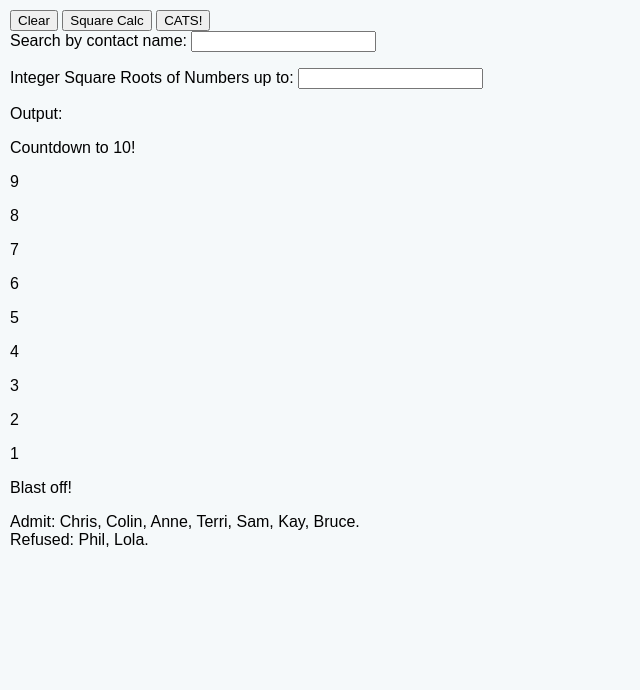
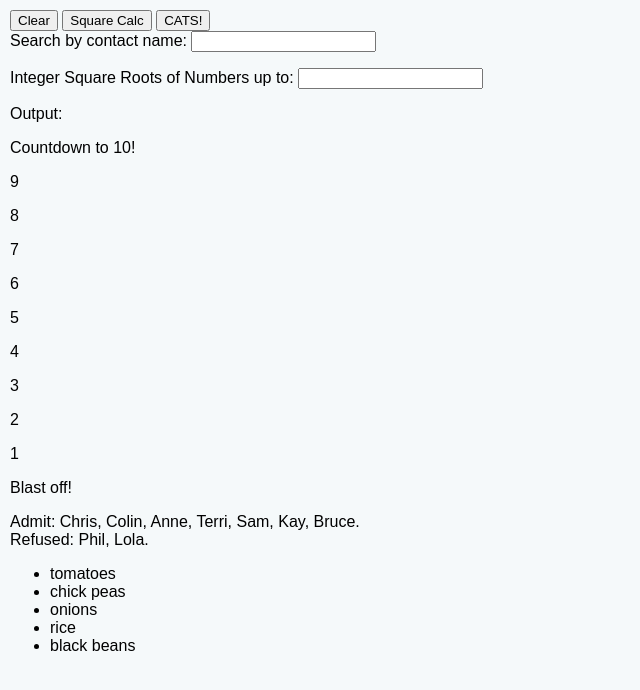
Before and after one commit to giovanniPepi/jsstudy, a plain HTML site: page math/index.html in a window 1280 px wide. Shown: the whole page, without its empty margins (0-640 px from the left). Drawn offline with Linux system fonts and the light colour scheme.

Commit message:
Add loop1.js

```diff
--- a/math/index.html
+++ b/math/index.html
@@ -16,6 +16,7 @@
     <script src='whilecats.js' defer></script>
     <script src='countdown.js' defer></script>
     <script src='guestlist.js' defer></script>
+    <script src='loop1.js' defer></script>
 
     <button id='clear'>Clear</button>
     <button id='calc'>Square Calc</button>
@@ -36,5 +37,8 @@
     <div class='admitted'></div>
     <div class='refused'></div>
 
+    <section id='slideContainer'>
+
+    </section>
 </body>
 </html>
--- /dev/null
+++ b/math/loop1.js
@@ -0,0 +1,9 @@
+const myArray1 = ['tomatoes', 'chick peas', 'onions', 'rice', 'black beans'];
+let list1 = '<ul>';
+
+for (item1 of myArray1) {
+    list1 += '<li>' + item1 + '</li>';
+}
+
+list1 +='</ul>';
+document.getElementById('slideContainer').innerHTML = list1;
```
